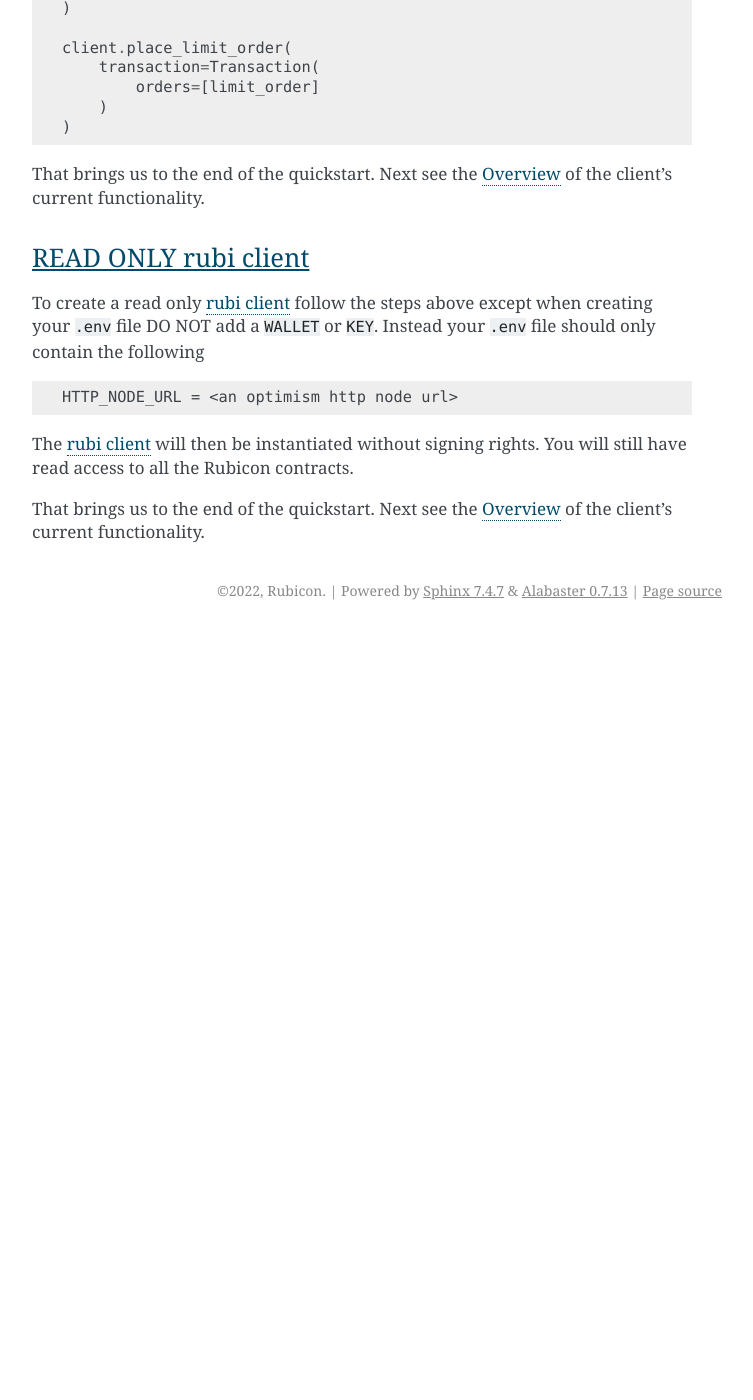
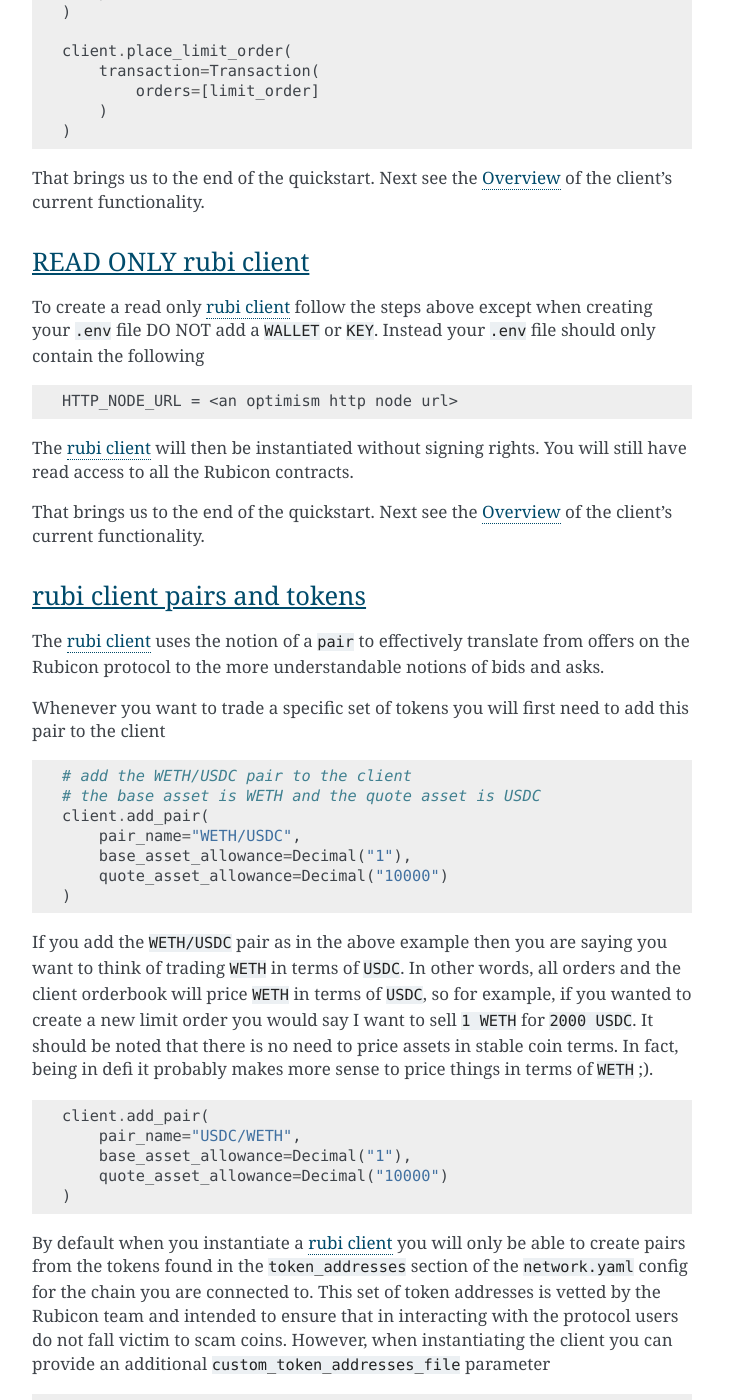
Before and after one commit to RubiconDeFi/rubi-py, a Sphinx documentation site: the page built from rubi/docs/source/quickstart.rst, in a window 1280 px wide and 1400 px high, scrolled down 2960 px. Shown: the whole window, without its empty margins (388-1141 px from the left). Built offline with Sphinx 7.4.7, drawn with Linux system fonts in a browser that asks for light colours; before the commit the page ends 3590 px from its top, so only the background shows below that; some of the changed text lies outside the part shown.

Commit message:
fix: update PR based on review, allow providing a custom_token_addresses file along with some other tweaks.

```diff
--- /dev/null
+++ b/rubi/docs/examples/custom_token_addresses.yaml
@@ -0,0 +1,3 @@
+# Forrest coin and USDT on Optimism Goerli
+F: 0x45fa7d7b6c954d17141586e1bd63d2e35d3e26de
+USDT:  0xd70734ba8101ec28b38ab15e30dc9b60e3c6f433
--- a/rubi/docs/examples/example.py
+++ b/rubi/docs/examples/example.py
@@ -5,8 +5,8 @@
 
 from dotenv import load_dotenv
 
+from rubi import Client
 from rubi import EmitOfferEvent, Transaction, NewLimitOrder, OrderSide
-from rubi import Client, NetworkName
 
 # load from env file
 load_dotenv("../../local.env")
@@ -28,9 +28,9 @@
 queue = Queue()
 
 # create client
-client = Client.from_network_name(
-    network_name=NetworkName.OPTIMISM_GOERLI,
+client = Client.from_http_node_url(
     http_node_url=http_node_url,
+    custom_token_addresses_file="custom_token_addresses.yaml",
     wallet=wallet,
     key=key,
     message_queue=queue
--- a/rubi/docs/source/quickstart.rst
+++ b/rubi/docs/source/quickstart.rst
@@ -84,14 +84,13 @@
     from rubi import Client, NetworkName, Transaction, NewLimitOrder, OrderSide
 
     # instantiate the client
-    client = client = Client.from_network_name(
-        network_name=NetworkName.OPTIMISM_GOERLI,
+    client = client = Client.from_http_node_url(
         http_node_url=http_node_url,
         wallet=wallet,
         key=key
     )
 
-.. note:: In the above example we are creating a client using the ``from_network_name`` function. This uses the default network config that is managed by the Rubicon team. This config can be seen `here <https://github.com/RubiconDeFi/rubi-py/tree/master/rubi/network_config>`_. If you prefer you can instantiate your own ``Network`` instance and use that to instantiate the client.
+.. note:: In the above example we are creating a client using the ``from_http_node_url`` function. This fetches the chain id from the node and then maps this to default network config that is managed by the Rubicon team. This config can be seen `here <https://github.com/RubiconDeFi/rubi-py/tree/master/rubi/network_config>`_. If you prefer you can instantiate your own ``Network`` instance and use that to instantiate the client.
 
 .. note:: In the above example we are connecting to the optimism goerli testnet. Make sure the node you are using is an optimism goerli node.
 
@@ -143,3 +142,75 @@
 the Rubicon contracts.
 
 That brings us to the end of the quickstart. Next see the :doc:`overview` of the client's current functionality.
+
+rubi client pairs and tokens
+^^^^^^^^^^^^^^^^^^^^^^^^^^^^
+
+The :ref:`rubi client <client>` uses the notion of a ``pair`` to effectively translate from offers on the Rubicon
+protocol to the more understandable notions of bids and asks.
+
+
+Whenever you want to trade a specific set of tokens you will first need to add this pair to the client
+
+.. code-block:: python
+
+    # add the WETH/USDC pair to the client
+    # the base asset is WETH and the quote asset is USDC
+    client.add_pair(
+        pair_name="WETH/USDC",
+        base_asset_allowance=Decimal("1"),
+        quote_asset_allowance=Decimal("10000")
+    )
+
+If you add the ``WETH/USDC`` pair as in the above example then you are saying you want to think of trading ``WETH`` in
+terms of ``USDC``. In other words, all orders and the client orderbook will price ``WETH`` in terms of ``USDC``, so for
+example, if you wanted to create a new limit order you would say I want to sell ``1 WETH`` for ``2000 USDC``. It should
+be noted that there is no need to price assets in stable coin terms. In fact, being in defi it probably makes more sense
+to price things in terms of ``WETH`` ;).
+
+.. code-block:: python
+
+    client.add_pair(
+        pair_name="USDC/WETH",
+        base_asset_allowance=Decimal("1"),
+        quote_asset_allowance=Decimal("10000")
+    )
+
+By default when you instantiate a :ref:`rubi client <client>` you will only be able to create pairs from the tokens
+found in the ``token_addresses`` section of the ``network.yaml`` config for the chain you are connected to. This set of
+token addresses is vetted by the Rubicon team and intended to ensure that in interacting with the protocol users do not
+fall victim to scam coins. However, when instantiating the client you can provide an additional
+``custom_token_addresses_file`` parameter
+
+.. code-block:: python
+
+    client = Client.from_http_node_url(
+        http_node_url=http_node_url,
+        custom_token_addresses_file="custom_token_addresses.yaml",
+        wallet=wallet,
+        key=key
+    )
+
+
+This points to a yaml file (which is relative to the current working directory) containing token addresses in the
+following format
+
+.. code-block:: yaml
+
+    # Forrest coin and USDT on Optimism Goerli
+    F: 0x45fa7d7b6c954d17141586e1bd63d2e35d3e26de
+    USDT:  0xd70734ba8101ec28b38ab15e30dc9b60e3c6f433
+
+These additional tokens will then be appended to the valid tokens found in the ``network.yaml``.
+
+Additionally, it should be noted that you can override the addresses found in ``token_addresses`` section of the
+``network.yaml`` by adding the same key to the ``custom_token_addresses_file``.
+
+.. warning:: THIS IS SUPER RISKY. I HOPE YOU KNOW WHAT YOU'RE DOING IF YOU CHOOSE TO DO THIS.
+
+.. code-block:: yaml
+
+    USDC: 0xFAKEfakeFAKEfakeFAKEfakeFAKEfakeFAKEfake
+
+This will result in the client being instantiated with the address of
+``USDC`` as ``0xFAKEfakeFAKEfakeFAKEfakeFAKEfakeFAKEfake``.
```
Also changed, not shown: rubi/docs/source/index.rst (+1 -15 lines), rubi/network_config/README.md, 9 other files.
